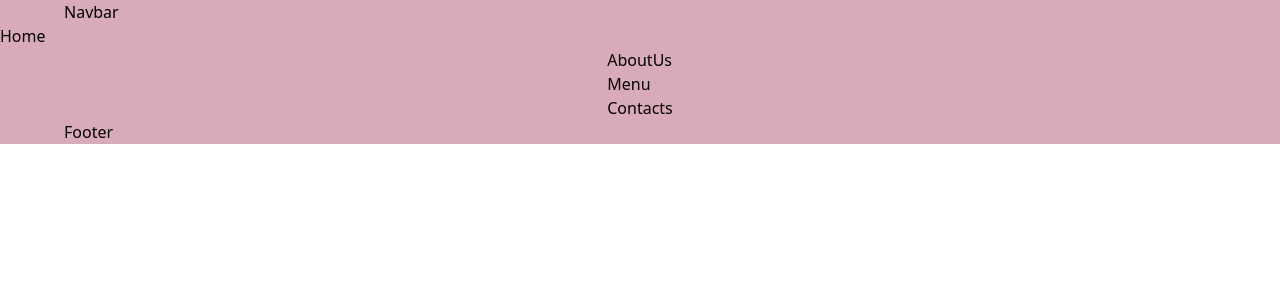
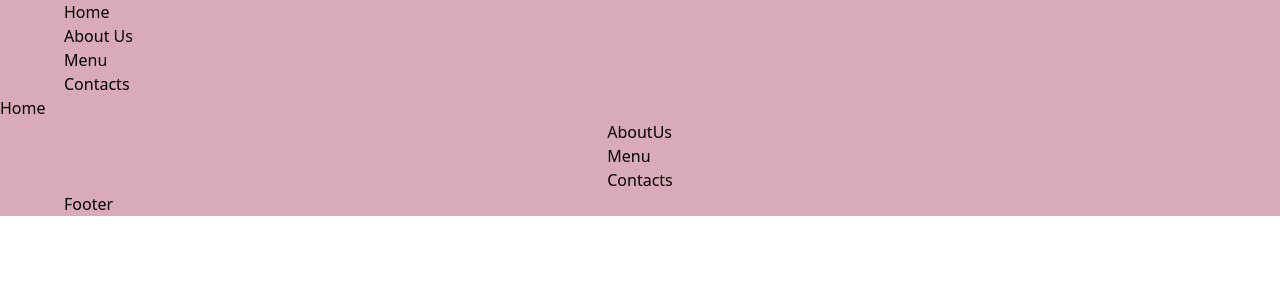
Before and after one commit to Rali-28/the_brewster, a React (Vite) app: page / in a window 1280 px wide. Shown: the top 300 px of the page. Built offline with nearby package versions, Linux system fonts and the light colour scheme.

Commit message:
Render navLinks

```diff
--- a/src/components/Navbar.jsx
+++ b/src/components/Navbar.jsx
@@ -1,7 +1,28 @@
 import React from 'react'
+import { navLinks } from '../constants'
 
 const Navbar = () => (
-  <div>Navbar</div>
+
+  /* Navbar Container */
+  <nav>
+
+    {/* Render Desktop navLinks */}
+    <div>
+      <ul>
+        {navLinks.map((nav, index) => (
+          <li
+          key={nav.id}>
+            <a href={`#${nav.id}`}>
+              {nav.title}
+            </a>
+          </li>
+        ))}
+      </ul>
+    </div>
+    {/* End Desktop navLinks */}
+
+  </nav>
+  /* End Navbar */
 )
 
 
```
